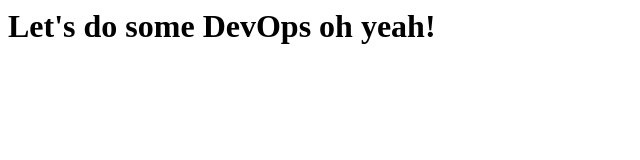
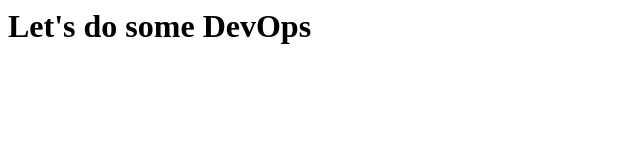
Before and after one commit to smed12/test-github-actions, a plain HTML site: page index.html in a window 1280 px wide. Shown: the whole page, without its empty margins (0-640 px from the left). Drawn offline with Linux system fonts and the light colour scheme.

Commit message:
Update index.html

```diff
--- a/index.html
+++ b/index.html
@@ -1 +1 @@
-<h1>Let's do some DevOps oh yeah!</h1>
+<h1>Let's do some DevOps</h1>
```
